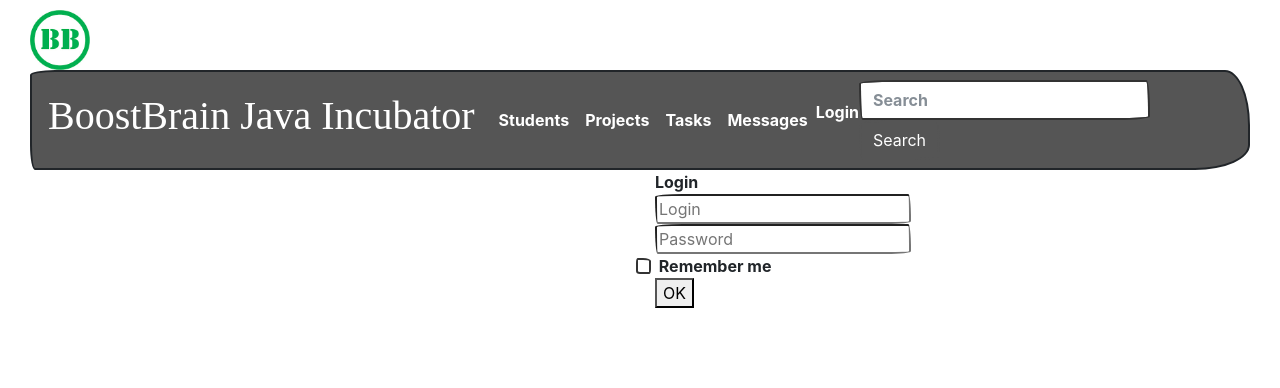
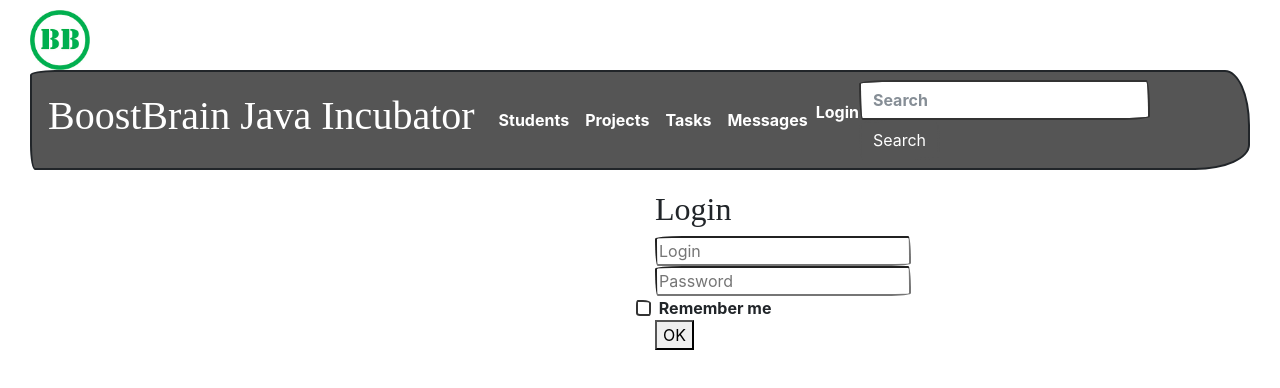
Before and after one commit to BJCreslin/backend4, a React (Create React App) app: page /login in a window 1280 px wide. Shown: the top 388 px of the page. Built offline with nearby package versions, Linux system fonts and the light colour scheme; a web font is replaced by a local one.

Commit message:
Логин в центр вынес

```diff
--- a/package.json
+++ b/package.json
@@ -15,7 +15,8 @@
     "react-router-dom": "^5.1.2",
     "react-scripts": "3.4.0",
     "react-tooltip": "^4.1.2",
-    "redux": "^4.0.5"
+    "redux": "^4.0.5",
+    "redux-form": "^8.3.1"
   },
   "scripts": {
     "start": "react-scripts start",
--- a/src/components/Login/Login.js
+++ b/src/components/Login/Login.js
@@ -9,7 +9,7 @@ const Login = (props) => {
                  <Row xs="2">
                  <Col></Col>
                  <Col>
-                        Login
+                     <h2 className={css.formHeader}>Login</h2>
                         <form className={css.formDesign}>
                             <div>
                                 <input type={"email"} placeholder={"Login"}/>
--- a/src/components/Login/login.module.css
+++ b/src/components/Login/login.module.css
@@ -2,3 +2,8 @@
     align-items: center;
     align-content: center;
 }
+
+.formHeader {
+    margin-top: 20px;
+    align-content: center;
+}
```
Also changed, not shown: 1 other file (tests, documents, lock files or other folders).
